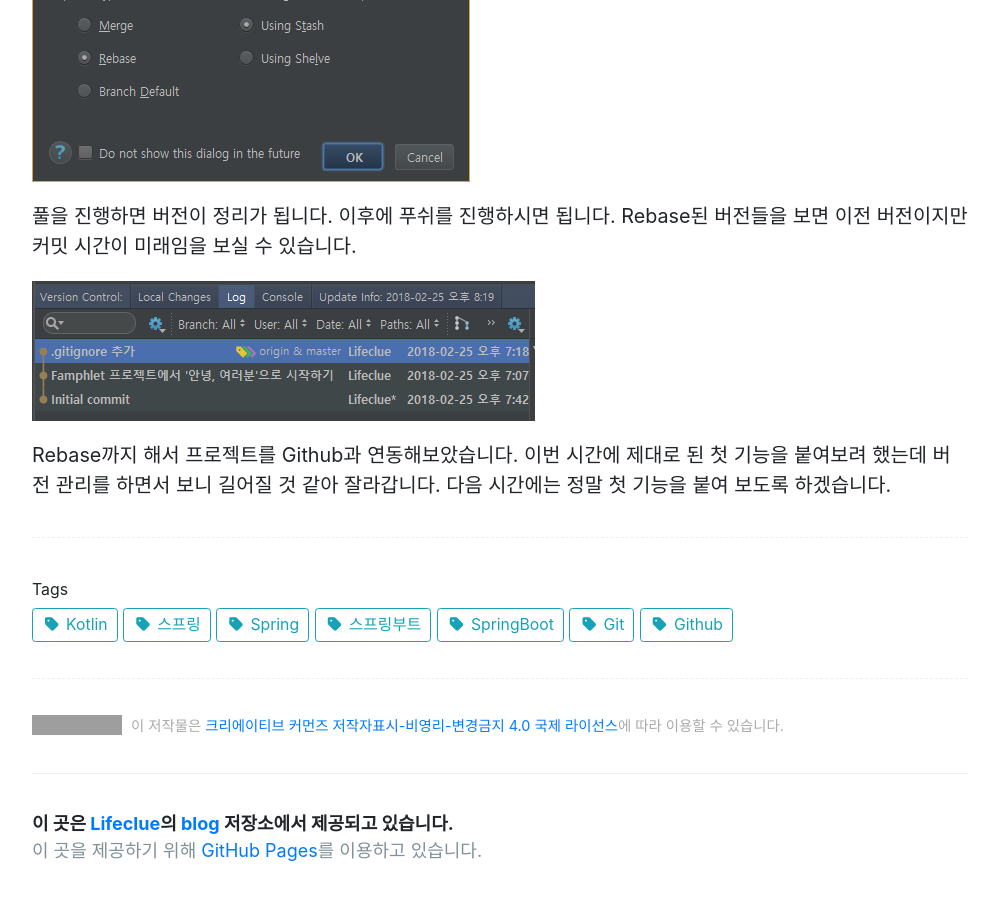
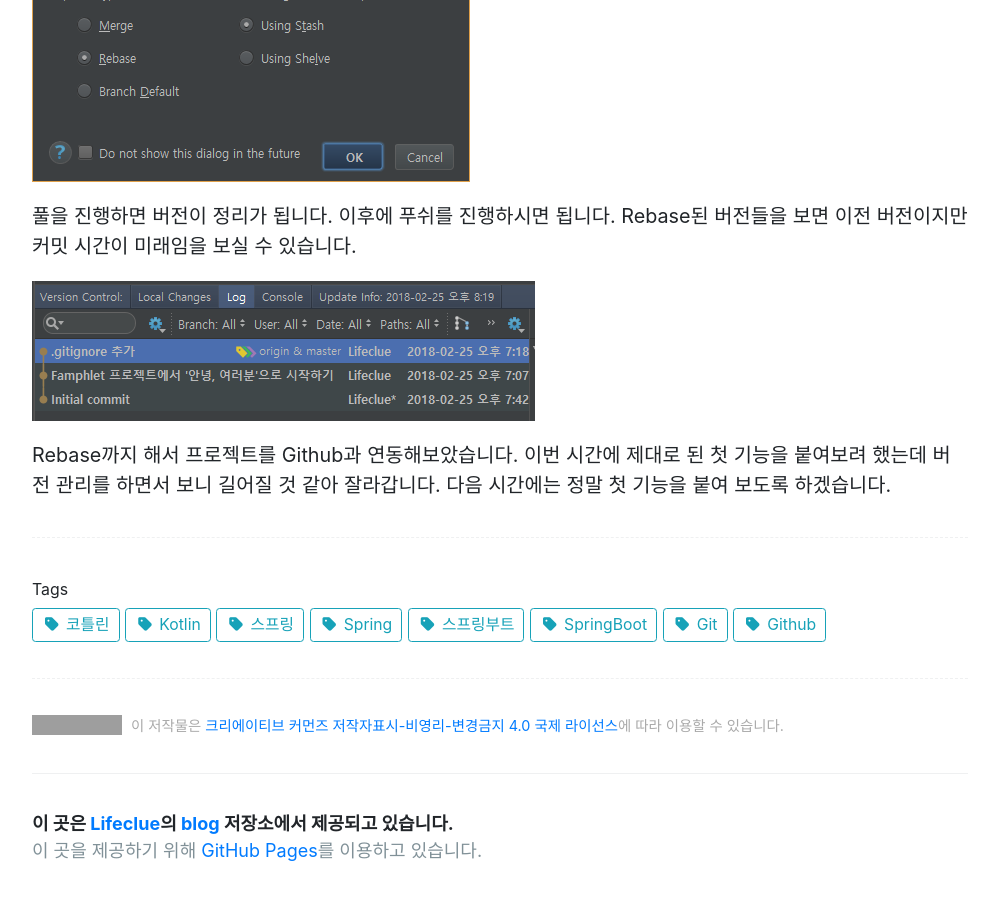
Before and after one commit to Lifeclue/blog, a Jekyll site: the page built from _posts/2018-02-22-kotlin-spring-git-init.markdown, in a window 1280 px wide and 900 px high, scrolled down 9376 px. Shown: the whole window, without its empty margins (140-1139 px from the left). Built offline with Jekyll 4.4.1, drawn with Linux system fonts in a browser that asks for light colours; nearby versions of some CDN libraries; some web fonts are replaced; comment, search, counter and statistics services are not loaded; grey boxes are pictures that could not be loaded.

Commit message:
포스트 내용에 따른 파일명 변경

```diff
--- a/_posts/2018-02-22-kotlin-spring-first-http-api.markdown
+++ b/_posts/2018-02-22-kotlin-spring-git-init.markdown
@@ -4,7 +4,7 @@
 date: "2018-02-22 21:02:09 +0900"
 category: kotlin
 comments: true
-tags: Kotlin 스프링 Spring 스프링부트 SpringBoot Git Github
+tags: 코틀린 Kotlin 스프링 Spring 스프링부트 SpringBoot Git Github
 
 ---
 
```
